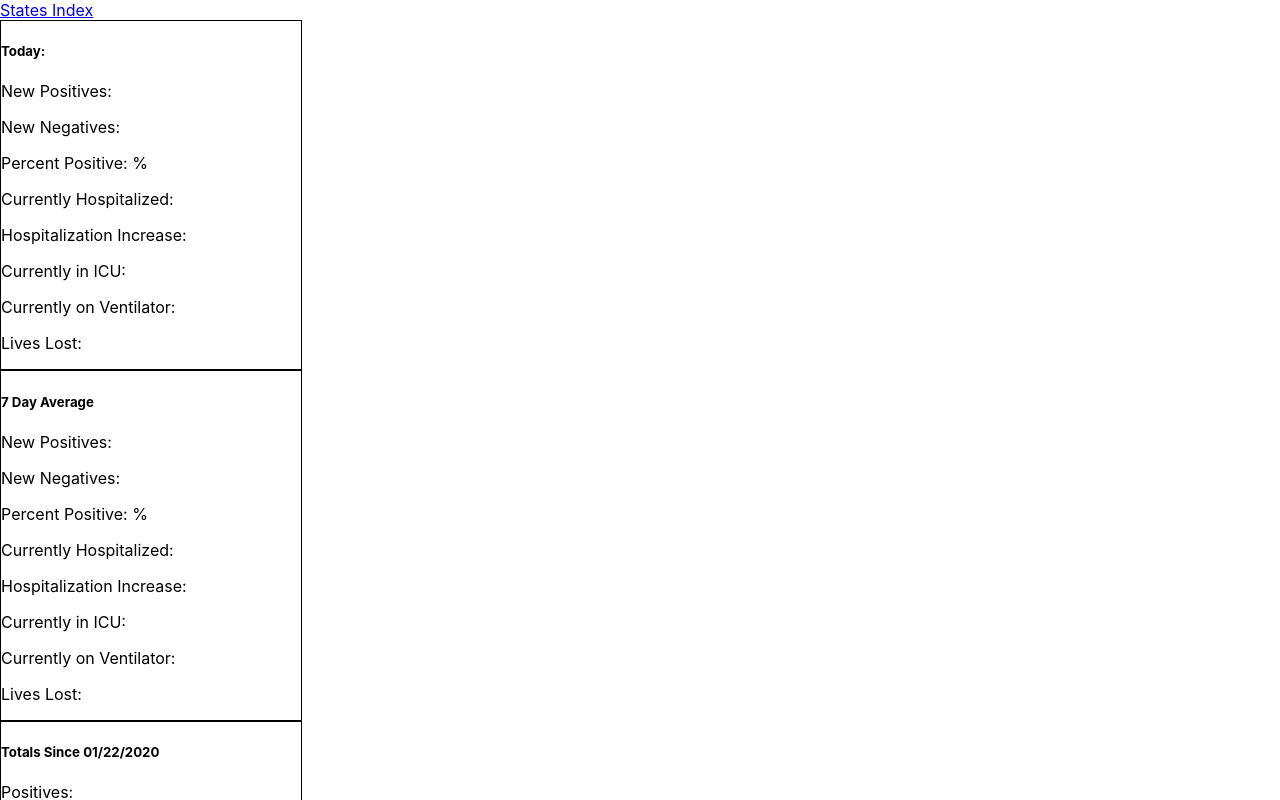
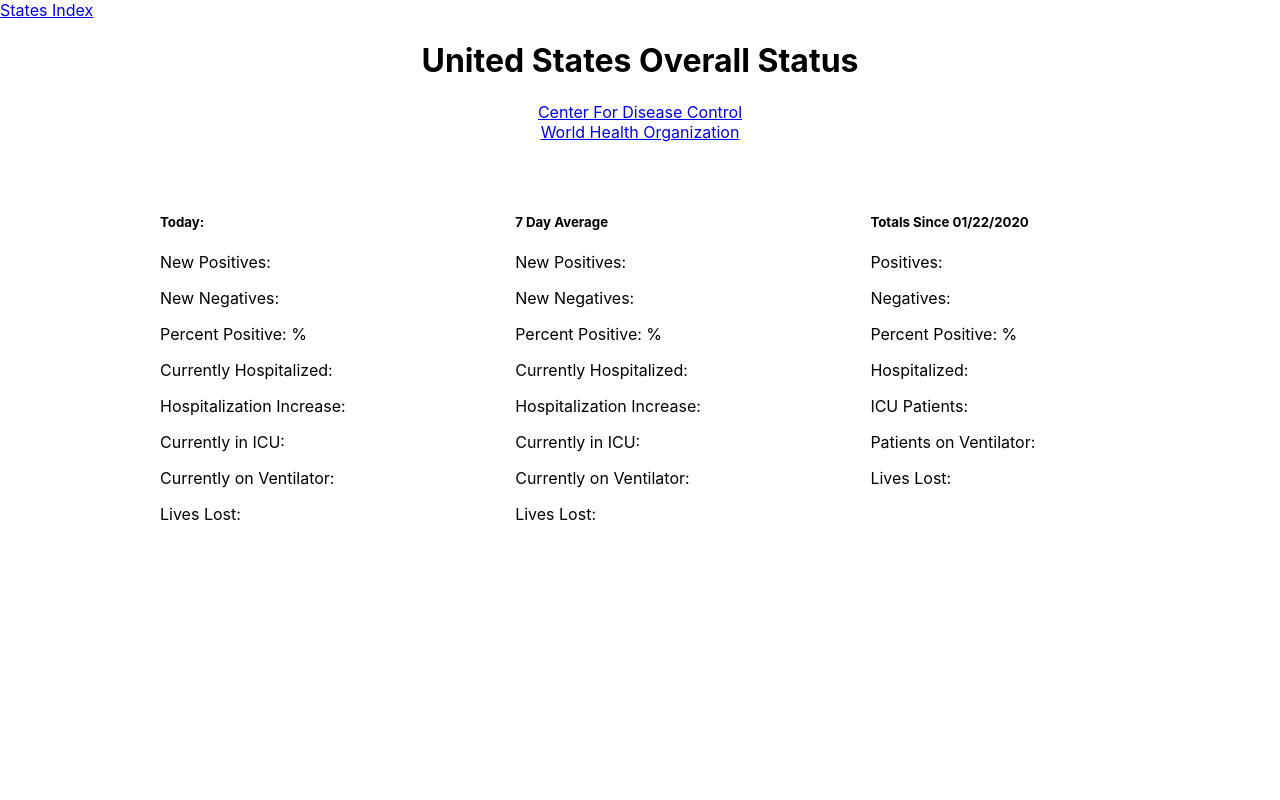
Before and after one commit to travisprol0/covid-frontend, a React (Create React App) app: page / in a window 1280 px wide. Shown: the top 800 px of the page. Built offline with nearby package versions, Linux system fonts and the light colour scheme; no server answers.

Commit message:
basic css

```diff
--- a/src/CSS/Home.css
+++ b/src/CSS/Home.css
@@ -1,14 +1,28 @@
+.title {
+    text-align: center;
+}
+
+.USData {
+    width: 75%;
+    height: 350px;
+    margin-top: 50px;
+    margin-left: auto;
+    margin-right: auto;
+}
+
 .UScurrentData {
-    border: 1px solid;
-    width: 300px
+    width: 25%;
+    float: left;
+}
+
+.USaverageData {
+    width: 25%;
+    float: left;
+    margin-left: 12%
 }
 
 .UStotalData {
-    border: 1px solid;
-    width: 300px
+    width: 25%;
+    float: left;
+    margin-left: 12%
 }
-
-.USaverageData {
-    border: 1px solid;
-    width: 300px
-}
--- a/src/CSS/State.css
+++ b/src/CSS/State.css
@@ -1,18 +1,39 @@
+.stateName {
+    text-align: center;
+}
+
+.link {
+    text-align: center;
+}
+
+.stateData {
+    width: 75%;
+    height: 350px;
+    margin-top: 50px;
+    margin-left: auto;
+    margin-right: auto;
+}
+
 .stateCurrentData {
-    border: 1px solid;
-    width: 300px
+    width: 25%;
+    float: left;
+}
+
+.stateAverageData {
+    width: 25%;
+    float: left;
+    margin-left: 12%
 }
 
 .stateTotalData {
-    border: 1px solid;
-    width: 300px
-}
-
-.stateAverageData {
-    border: 1px solid;
-    width: 300px
+    width: 25%;
+    float: left;
+    margin-left: 12%
 }
 
 .notes {
-    border: 1px solid;
+    margin-top: 50px;
+    width: 75%;
+    margin-left: auto;
+    margin-right: auto;
 }
--- a/src/containers/Home.js
+++ b/src/containers/Home.js
@@ -9,9 +9,21 @@ const Home = () => {
   return (
     <>
       <Link to="/states">States Index</Link>
-      <UScurrent />
-      <USaverage />
-      <UStotal />
+      <h1 className="title">United States Overall Status</h1>
+      <div className="link">
+          <a href="https://www.cdc.gov/ "target="blank">
+            Center For Disease Control
+          </a>
+          <br></br>
+          <a href="https://www.who.int/" target="blank">
+            World Health Organization
+          </a>
+        </div>
+      <div className="USData">
+        <UScurrent />
+        <USaverage />
+        <UStotal />
+      </div>
     </>
   )
 }
--- a/src/containers/State.js
+++ b/src/containers/State.js
@@ -11,7 +11,7 @@ class State extends React.Component {
     abbreviation: null,
     notes: null,
     website: null,
-    twitter: null
+    twitter: null,
   }
 
   componentDidMount() {
@@ -24,9 +24,9 @@ class State extends React.Component {
   }
 
   fetchMetadata() {
-    fetch('https://api.covidtracking.com/v1/states/info.json')
-    .then((response) => response.json())
-    .then((data) => this.filterState(data))
+    fetch("https://api.covidtracking.com/v1/states/info.json")
+      .then((response) => response.json())
+      .then((data) => this.filterState(data))
   }
 
   filterState = (data) => {
@@ -37,20 +37,28 @@ class State extends React.Component {
     this.setState({
       notes: notes,
       website: website,
-      twitter: twitter
+      twitter: twitter,
     })
   }
 
   render() {
     return (
       <>
-        <h1>{this.state.state}</h1>
-        <a href={this.state.website} target="blank">{this.state.state}'s COVID-19 Site</a>
-        <br></br>
-        <a href={this.state.twitter} target="blank">{this.state.state}'s Health Department Twitter</a>
-        <StateCurrent abbreviation={this.state.abbreviation}/>
-        <StateAverage abbreviation={this.state.abbreviation}/>
-        <StateTotal abbreviation={this.state.abbreviation}/>
+        <h1 className="stateName">{this.state.state}</h1>
+        <div className="link">
+          <a href={this.state.website} target="blank">
+            {this.state.state}'s COVID-19 Site
+          </a>
+          <br></br>
+          <a href={this.state.twitter} target="blank">
+            {this.state.state}'s Health Department Twitter
+          </a>
+        </div>
+        <div className="stateData">
+            <StateCurrent abbreviation={this.state.abbreviation} />
+            <StateAverage abbreviation={this.state.abbreviation} />
+            <StateTotal abbreviation={this.state.abbreviation} />
+        </div>
         <p className="notes">{this.state.notes}</p>
       </>
     )
```
